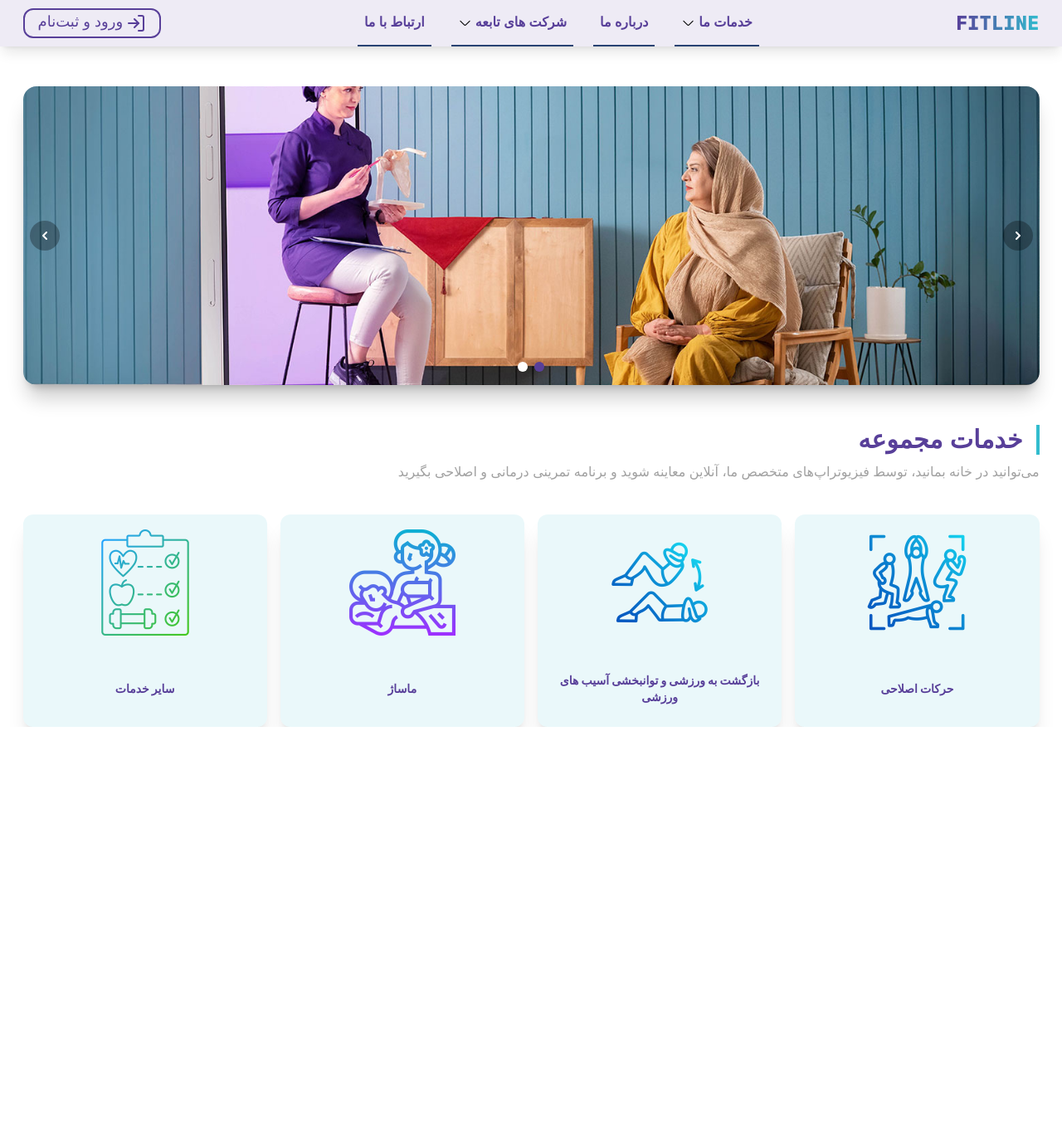
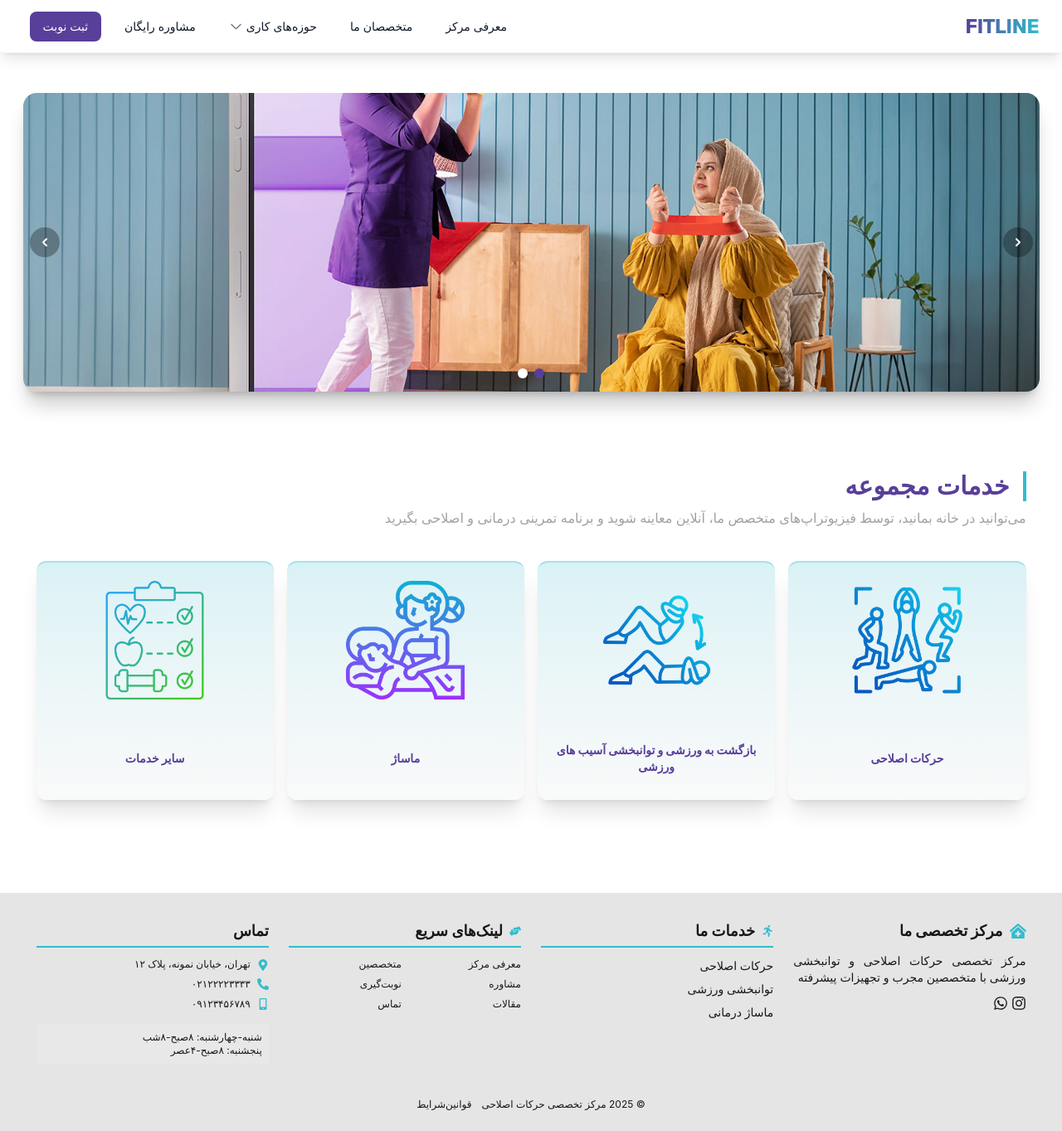
Before and after one commit to A-miladi/fitline-demo, a Next.js app: page / in a window 1280 px wide. Shown: the whole page at 83% size. Before the commit the page ends 876 px from the top, so only its background shows below. Built offline with nearby package versions, Linux system fonts and the light colour scheme; a web font is replaced by a local one.

Commit message:
fix footer and navbar

```diff
--- a/package.json
+++ b/package.json
@@ -11,7 +11,8 @@
   "dependencies": {
     "next": "15.4.2",
     "react": "19.1.0",
-    "react-dom": "19.1.0"
+    "react-dom": "19.1.0",
+    "react-icons": "^5.5.0"
   },
   "devDependencies": {
     "@eslint/eslintrc": "^3",
--- /dev/null
+++ b/src/components/footer/index.tsx
@@ -0,0 +1,183 @@
+import Link from "next/link";
+import {
+  FaWhatsapp,
+  FaInstagram,
+  FaLinkedin,
+  FaMapMarkerAlt,
+  FaPhoneAlt,
+  FaMobileAlt,
+  FaEnvelope,
+  FaUserMd,
+  FaClinicMedical,
+  FaRunning,
+  FaHandsHelping,
+  FaCalendarAlt,
+} from "react-icons/fa";
+
+const Footer = () => {
+  const services = [
+    {
+      name: "حرکات اصلاحی",
+      subServices: ["اصلاح وضعیت بدن", "تمرینات اصلاحی"],
+    },
+    {
+      name: "توانبخشی ورزشی",
+      subServices: ["بازتوانی پس از آسیب", "تمرینات تخصصی"],
+    },
+    { name: "ماساژ درمانی", subServices: ["ماساژ ورزشی", "ماساژ درمانی"] },
+  ];
+
+  return (
+    <footer
+      className="bg-neutral-200 text-neutral-900 pt-8 pb-6 text-sm"
+      dir="rtl"
+    >
+      <div className="max-w-[1225px] mx-auto px-4">
+        <div className="grid grid-cols-1 md:grid-cols-2 lg:grid-cols-4 gap-6">
+          {/* About Center - Compact */}
+          <div className="lg:col-span-1">
+            <div className="flex items-center mb-3">
+              <FaClinicMedical className="text-xl text-[#32bcce] ml-2" />
+              <span className="text-lg font-bold">مرکز تخصصی ما</span>
+            </div>
+            <p className="text-justify mb-3 line-clamp-3">
+              مرکز تخصصی حرکات اصلاحی و توانبخشی ورزشی با متخصصین مجرب و تجهیزات
+              پیشرفته
+            </p>
+            <div className="flex gap-1">
+              <a
+                href="#"
+                className="text-neutral-900 hover:text-[#32bcce] transition"
+              >
+                <FaInstagram className="text-lg" />
+              </a>
+              <a
+                href="#"
+                className="text-neutral-900 hover:text-[#32bcce] transition"
+              >
+                <FaWhatsapp className="text-lg" />
+              </a>
+            </div>
+          </div>
+
+          {/* Services - Compact */}
+          <div>
+            <h3 className="text-lg font-semibold mb-3 border-b-2 border-[#32bcce] pb-1 flex items-center">
+              <FaRunning className="ml-2 text-[#32bcce] text-sm" />
+              خدمات ما
+            </h3>
+            <div className="space-y-2">
+              {services.map((service, index) => (
+                <details key={index} className="group">
+                  <summary className="font-medium hover:text-[#32bcce] transition cursor-pointer list-none">
+                    {service.name}
+                  </summary>
+                  <div className="mr-3 mt-1">
+                    {service.subServices.map((sub, subIndex) => (
+                      <Link
+                        key={subIndex}
+                        href="#"
+                        className="block text-xs py-0.5 hover:text-[#32bcce] transition"
+                      >
+                        - {sub}
+                      </Link>
+                    ))}
+                  </div>
+                </details>
+              ))}
+            </div>
+          </div>
+
+          {/* Quick Links - Compact */}
+          <div>
+            <h3 className="text-lg font-semibold mb-3 border-b-2 border-[#32bcce] pb-1 flex items-center">
+              <FaHandsHelping className="ml-2 text-[#32bcce] text-sm" />
+              لینک‌های سریع
+            </h3>
+            <div className="grid grid-cols-2 gap-2">
+              <Link
+                href="/about"
+                className="hover:text-[#32bcce] transition text-xs"
+              >
+                معرفی مرکز
+              </Link>
+              <Link
+                href="/specialists"
+                className="hover:text-[#32bcce] transition text-xs"
+              >
+                متخصصین
+              </Link>
+              <Link
+                href="/consultation"
+                className="hover:text-[#32bcce] transition text-xs"
+              >
+                مشاوره
+              </Link>
+              <Link
+                href="/appointment"
+                className="hover:text-[#32bcce] transition text-xs"
+              >
+                نوبت‌گیری
+              </Link>
+              <Link
+                href="/blog"
+                className="hover:text-[#32bcce] transition text-xs"
+              >
+                مقالات
+              </Link>
+              <Link
+                href="/contact"
+                className="hover:text-[#32bcce] transition text-xs"
+              >
+                تماس
+              </Link>
+            </div>
+          </div>
+
+          {/* Contact - Compact */}
+          <div>
+            <h3 className="text-lg font-semibold mb-3 border-b-2 border-[#32bcce] pb-1">
+              تماس
+            </h3>
+            <div className="space-y-2">
+              <div className="flex items-start">
+                <FaMapMarkerAlt className="mt-0.5 ml-2 text-[#32bcce] text-sm" />
+                <span className="text-xs">تهران، خیابان نمونه، پلاک ۱۲</span>
+              </div>
+              <div className="flex items-center">
+                <FaPhoneAlt className="ml-2 text-[#32bcce] text-sm" />
+                <a href="tel:+982122223333" className="text-xs">
+                  ۰۲۱۲۲۲۲۳۳۳۳
+                </a>
+              </div>
+              <div className="flex items-center">
+                <FaMobileAlt className="ml-2 text-[#32bcce] text-sm" />
+                <a href="tel:+989123456789" className="text-xs">
+                  ۰۹۱۲۳۴۵۶۷۸۹
+                </a>
+              </div>
+            </div>
+            <div className="mt-4 bg-[#ffffff20] p-2 rounded text-xs">
+              <p>شنبه-چهارشنبه: ۸صبح-۸شب</p>
+              <p>پنجشنبه: ۸صبح-۴عصر</p>
+            </div>
+          </div>
+        </div>
+
+        <div className="border-t border-[#ffffff20] mt-6 pt-4 text-center flex w-full items-center justify-center text-xs">
+          <p>© {new Date().getFullYear()} مرکز تخصصی حرکات اصلاحی</p>
+          <div className="flex justify-center space-x-3 space-x-reverse">
+            <Link href="/privacy" className="hover:text-[#32bcce] transition">
+              قوانین
+            </Link>
+            <Link href="/terms" className="hover:text-[#32bcce] transition">
+              شرایط
+            </Link>
+          </div>
+        </div>
+      </div>
+    </footer>
+  );
+};
+
+export default Footer;
--- a/src/components/navbar/index.tsx
+++ b/src/components/navbar/index.tsx
@@ -8,29 +8,48 @@ import Login from "../../../public/icon/Login";
 
 const ScreenLinks = [
   {
-    name: "خدمات ما",
-    link: "",
+    name: "معرفی مرکز",
+    link: "/about",
+  },
+  {
+    name: "متخصصان ما",
+    link: "/specialists",
+  },
+  {
+    name: "حوزه‌های کاری",
+    link: "/services",
     children: [
-      { name: "احداث", link: "" },
-      { name: "باز سازی", link: "" },
-      { name: "راه سازی", link: "" },
+      {
+        name: "حرکات اصلاحی",
+        link: "/services/corrective-exercises",
+        description: "اصلاح ناهنجاری‌های اسکلتی-عضلانی",
+      },
+      {
+        name: "بازگشت به ورزش و توانبخشی",
+        link: "/services/sports-rehabilitation",
+        description: "توانبخشی آسیب‌های ورزشی و بازگشت به فعالیت",
+      },
+      {
+        name: "ماساژ تخصصی",
+        link: "/services/therapeutic-massage",
+        description: "ماساژ درمانی و ریلکسیشن",
+      },
+      {
+        name: "سایر خدمات",
+        link: "/services/other-services",
+        description: "خدمات تخصصی دیگر مرکز",
+      },
     ],
   },
   {
-    name: "درباره ما",
-    link: "",
+    name: "مشاوره رایگان",
+    link: "/consultation",
   },
   {
-    name: "شرکت های تابعه",
-    link: "",
-    children: [
-      { name: "زرین سازه آریا", link: "" },
-      { name: "تحکیم عمران قرن", link: "" },
-      { name: "عمران دژ آبنوس", link: "" },
-      { name: "چکاد قالب پرشیا", link: "" },
-    ],
+    name: "ثبت نوبت",
+    link: "/appointment",
+    highlight: true,
   },
-  { name: "ارتباط با ما", link: "" },
 ];
 
 function Navbar() {
@@ -95,45 +114,70 @@ function Navbar() {
   return (
     <>
       {/* Main Navigation */}
-      <header className="w-full h-14 flex items-center justify-center sticky z-50 bg-primary/10 top-0 shadow-lg shadow-[rgba(0,0,0,0.1)]">
+      <header className="w-full h-16 flex items-center justify-center sticky z-50 backdrop-blur-2xl bg-white/95 top-0 shadow-lg shadow-[rgba(0,0,0,0.1)] border-b border-gray-100">
         <div className="max-w-[1225px] h-full w-full flex justify-between items-center px-4 md:px-0">
-          <h1 className="font-extrabold font-mono text-2xl h-full flex items-center justify-center gradient-text">
+          <h1
+            className="gradient-text font-extrabold font-sans text-2xl h-full flex items-center justify-center text-blue-600 cursor-pointer"
+            onClick={() => router.push("/")}
+          >
             FITLINE
           </h1>
 
           {/* Desktop Navigation */}
-          <ul className="hidden lg:flex items-center justify-end gap-6 h-full relative">
+          <ul className="hidden lg:flex items-center justify-end gap-4 h-full relative">
             {ScreenLinks.map((item, idx) => (
               <li
                 key={idx}
-                className="relative h-full flex items-center"
+                className="relative flex items-center"
                 onMouseEnter={() => handleMouseEnter(idx, item.name)}
                 onMouseLeave={handleMouseLeave}
               >
                 <button
                   onClick={() => handleNavigation(item.link)}
-                  className={`font-semibold font-morabba cursor-pointer text-primary flex items-center h-full justify-center px-2 ${
+                  className={`font-medium cursor-pointer flex items-center h-full justify-center text-sm px-3 font-morabba ${
                     (activeLink === idx || isLinkActive(item.link)) &&
-                    "border-b-2 border-[#274272]"
+                    !item.highlight
+                      ? "text-primary"
+                      : "text-gray-900 hover:text-primary"
+                  } ${
+                    item.highlight
+                      ? "bg-primary text-white rounded-lg px-4 py-2 hover:bg-neutral-200 ml-2"
+                      : ""
                   }`}
                 >
                   {item.name}
                   {item.children && (
-                    <ArrowDown className="mr-1" color="black" />
+                    <ArrowDown
+                      className={`mr-1 transition-transform ${
+                        hoveredMenu === item.name ? "rotate-180" : ""
+                      }`}
+                      color={
+                        isLinkActive(item.link) || hoveredMenu === item.name
+                          ? "#583f99"
+                          : "#4b5563"
+                      }
+                    />
                   )}
                 </button>
 
                 {item.children && hoveredMenu === item.name && (
-                  <div className="absolute mt-1 top-full shadow-black/40 bg-[#274272] shadow-xl rounded-md z-50 overflow-hidden">
+                  <div
+                    className="absolute mt-1 top-full shadow-lg bg-white rounded-lg z-50 overflow-hidden border border-gray-100 w-64"
+                    onMouseEnter={() => handleMouseEnter(idx, item.name)}
+                    onMouseLeave={handleMouseLeave}
+                  >
                     {item.children.map((child, childIdx) => (
                       <button
                         key={childIdx}
                         onClick={() => handleNavigation(child.link)}
-                        className="px-4 w-44 flex py-2 text-sm font-medium hover:text-[#274272] text-neutral-50 hover:bg-gray-100"
+                        className="px-4 w-full text-right flex flex-col py-3 text-sm hover:bg-blue-50 transition-colors border-b border-gray-100 last:border-0"
                       >
-                        {item.name === "پروژه ها"
-                          ? `پروژه های ${child.name}`
-                          : child.name}
+                        <span className="font-medium text-gray-800">
+                          {child.name}
+                        </span>
+                        <span className="text-xs text-gray-500 mt-1">
+                          {child.description}
+                        </span>
                       </button>
                     ))}
                   </div>
@@ -144,42 +188,38 @@ function Navbar() {
 
           {/* Mobile Burger Button */}
           <button
-            className="lg:hidden text-2xl text-[#274272]"
+            className="lg:hidden text-2xl text-gray-700"
             onClick={toggleMobileMenu}
             aria-label="Toggle menu"
           >
             {mobileMenuOpen ? (
-              <Close size={22} color="black" />
+              <Close size={22} color="#4b5563" />
             ) : (
-              <BurgerMenu color="black" />
+              <BurgerMenu color="#4b5563" />
             )}
-          </button>
-          <button className="border-[2px] cursor-pointer flex items-center gap-1 justify-center text-lg text-primary rounded-xl border-primary px-4 h-9">
-            <Login color="#583f99" />
-            <p className="pb-1"> ورود و ثبت‌‌نام</p>
           </button>
         </div>
       </header>
 
       {/* Mobile Menu */}
       {mobileMenuOpen && (
-        <div className="md:hidden fixed inset-0 bg-white z-40 pt-20 overflow-y-auto">
+        <div className="lg:hidden fixed inset-0 bg-white z-40 pt-20 overflow-y-auto">
           <div className="container px-4">
-            <ul className="flex flex-col gap-4">
+            <ul className="flex flex-col gap-1">
               {ScreenLinks.map((item, idx) => (
-                <li key={idx} className="border-b border-gray-200 pb-2">
+                <li key={idx} className="border-b border-gray-100">
                   <div className="flex flex-col items-start w-full">
                     {item.children ? (
                       <>
                         <div
-                          className="flex w-full justify-between items-center py-2"
+                          className="flex w-full justify-between items-center py-4 px-2"
                           onClick={() => toggleSubMenu(item.name)}
                         >
                           <span
                             className={`font-medium ${
                               isLinkActive(item.link)
-                                ? "text-[#274272]"
-                                : "text-black"
+                                ? "text-blue-600"
+                                : "text-gray-800"
                             }`}
                           >
                             {item.name}
@@ -189,25 +229,28 @@ function Navbar() {
                               openSubMenu === item.name ? "rotate-180" : ""
                             }`}
                             color={
-                              isLinkActive(item.link) ? "#274272" : "black"
+                              isLinkActive(item.link) ? "#2563eb" : "#4b5563"
                             }
                           />
                         </div>
                         {openSubMenu === item.name && (
-                          <div className="pl-4 mt-2 space-y-3">
+                          <div className="pl-4 pb-2 space-y-2">
                             {item.children.map((child, childIdx) => (
                               <button
                                 key={childIdx}
-                                className={`block py-1 text-sm ${
+                                className={`block w-full text-right py-2 px-2 rounded ${
                                   isLinkActive(child.link)
-                                    ? "text-[#274272] font-medium"
-                                    : "text-gray-600"
+                                    ? "bg-blue-50 text-primary font-medium"
+                                    : "text-gray-700 hover:bg-gray-50"
                                 }`}
                                 onClick={() => handleNavigation(child.link)}
                               >
-                                {item.name === "پروژه ها"
-                                  ? `پروژه های ${child.name}`
-                                  : child.name}
+                                <div className="flex flex-col">
+                                  <span>{child.name}</span>
+                                  <span className="text-xs text-gray-500 mt-1">
+                                    {child.description}
+                                  </span>
+                                </div>
                               </button>
                             ))}
                           </div>
@@ -215,10 +258,14 @@ function Navbar() {
                       </>
                     ) : (
                       <button
-                        className={`py-2 font-medium ${
+                        className={`w-full text-right py-4 px-2 ${
                           isLinkActive(item.link)
-                            ? "text-[#274272]"
-                            : "text-black"
+                            ? "text-primary font-medium"
+                            : "text-gray-800"
+                        } ${
+                          item.highlight
+                            ? "bg-primary flex items-center justify-center text-white rounded-lg my-2"
+                            : ""
                         }`}
                         onClick={() => handleNavigation(item.link)}
                       >
@@ -231,12 +278,15 @@ function Navbar() {
             </ul>
 
             {/* Mobile Contact Info */}
-            <div className="mt-8">
-              <p className="text-sm mb-4 text-neutral-700">
-                ادرس دفتر مرکزی: تهران-بلوار نلسون ماندلا (جردن) خیابان پدیدار-
-                پلاک ۶۵
-              </p>
-              <div className="flex gap-4"></div>
+            <div className="mt-8 pb-8">
+              <div className="bg-primary/10 rounded-lg p-4">
+                <h3 className="font-medium text-primary mb-2">اطلاعات تماس</h3>
+                <p className="text-sm text-gray-700 mb-2">
+                  آدرس: تهران، خیابان نمونه، پلاک ۱۲
+                </p>
+                <p className="text-sm text-gray-700 mb-2">تلفن: ۰۲۱-۱۲۳۴۵۶۷۸</p>
+                <p className="text-sm text-gray-700">ساعت کار: ۸ صبح تا ۸ شب</p>
+              </div>
             </div>
           </div>
         </div>
--- a/src/components/slider.tsx
+++ b/src/components/slider.tsx
@@ -2,7 +2,7 @@
 import Image from "next/image";
 import { useState, useEffect } from "react";
 import Image1 from "../../public/images/image.jpg";
-import Image2 from "../../public/images/image.jpg";
+import Image2 from "../../public/images/image2.jpg";
 
 export default function ImageSlider() {
   const [currentSlide, setCurrentSlide] = useState(0);
@@ -51,7 +51,7 @@ export default function ImageSlider() {
   };
 
   return (
-    <div className="relative my-12 rounded-2xl shadow-xl shadow-[rgba(1,1,1,0.2)] max-w-[1225px] mx-auto h-[45vh] overflow-hidden">
+    <div className="relative mb-12 md:my-12 md:rounded-2xl shadow-xl shadow-[rgba(1,1,1,0.2)] max-w-[1225px] mx-auto h-[45vh] overflow-hidden">
       {/* Slides with fade effect */}
       <div className="relative w-full h-full ">
         {slides.map((slide, index) => (
--- a/src/screens/FirstPage/index.tsx
+++ b/src/screens/FirstPage/index.tsx
@@ -2,6 +2,7 @@
 import Navbar from "@/components/navbar";
 import ImageSlider from "@/components/slider";
 import Product from "./product";
+import Footer from "@/components/footer";
 
 export function HomePage() {
   return (
@@ -9,6 +10,7 @@ export function HomePage() {
       <Navbar />
       <ImageSlider />
       <Product />
+      <Footer />
     </main>
   );
 }
--- a/src/screens/FirstPage/product/index.tsx
+++ b/src/screens/FirstPage/product/index.tsx
@@ -3,7 +3,7 @@ import ProductBox from "./productBox";
 
 export default function Product() {
   return (
-    <div className="flex items-center justify-center flex-col max-w-[1225px] w-full mx-auto">
+    <div className="flex items-center justify-center flex-col max-w-[1225px] w-full mx-auto px-4 mt-24 mb-28">
       <h2 className="text-primary text-3xl font-morabba font-extrabold text-right w-full border-r-4 border-secondary pr-4">
         خدمات مجموعه
       </h2>
--- a/src/screens/FirstPage/product/productBox.tsx
+++ b/src/screens/FirstPage/product/productBox.tsx
@@ -13,11 +13,11 @@ const data = [
 ];
 export default function ProductBox() {
   return (
-    <div className="flex justify-between gap-4 items-center w-full">
+    <div className="flex max-md:flex-col justify-between md:gap-4 items-center w-full">
       {data.map((i, idx) => (
         <div
           key={idx}
-          className="flex hover:scale-105 justify-around transition-all duration-300 cursor-pointer overflow-hidden relative mt-8 flex-col items-center h-64 hover:bg-secondary/40 bg-secondary/10 rounded-xl shadow-xl w-1/4"
+          className="flex hover:-translate-y-1.5 justify-around transition-all duration-300 cursor-pointer overflow-hidden relative mt-4 md:mt-8 flex-col items-center h-72 hover:bg-secondary/20 bg-gradient-to-b from-secondary/20 to-neutral-50 border-t-2 border-secondary/40 rounded-xl shadow-xl w-full md:w-1/4"
         >
           <div className="h-[50%]">
             <Image
```
Also changed, not shown: 1 other file (tests, documents, lock files or other folders).
